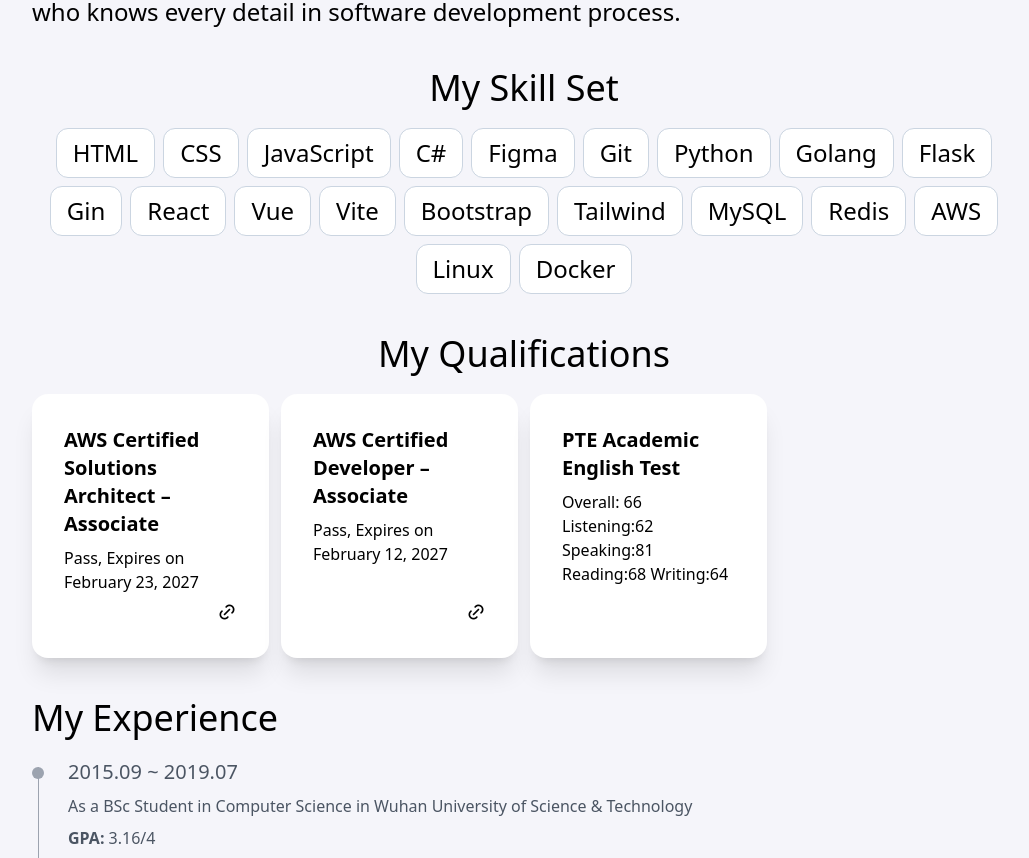
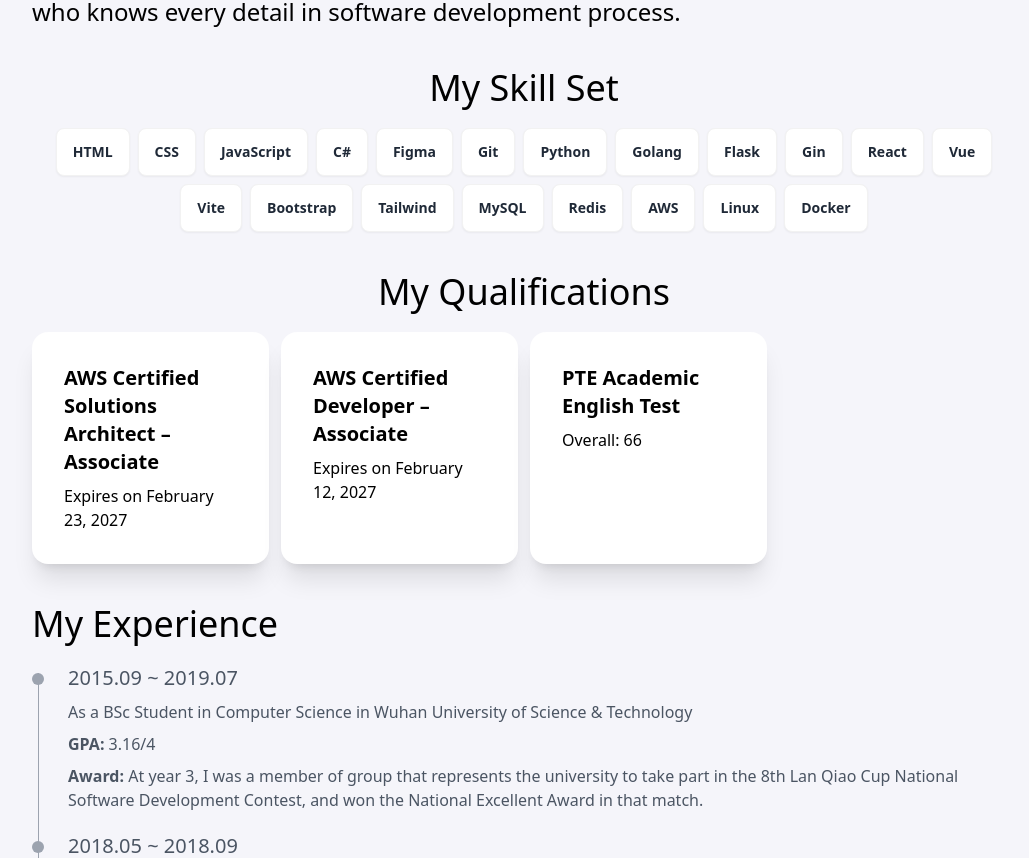
Before and after one commit to BakArchive/portfolio, a React (Vite) app: page /resume in a window 1280 px wide. Shown: the part 400-1258 px from the top of the page, without its empty margins (116-1145 px from the left). Built offline with nearby package versions, Linux system fonts and the light colour scheme.

Commit message:
unified card style

```diff
--- /dev/null
+++ b/src/components/Card.jsx
@@ -0,0 +1,32 @@
+function Card({ title, subTitle, content, img, link, tags, className }) {
+  return (
+    <div className={`card bg-base-100 hover:bg-base-200 shadow-xl ${className}`}>
+      {img && (
+        <figure>
+          <img className="object-cover" src={img} alt="poster" />
+        </figure>
+      )}
+      <div className="card-body flex flex-col justify-between">
+        <a href={link} className={`card-title ${link ? "hover:underline" : ""}`} target="_blank">
+          {title}
+        </a>
+        {subTitle && <p>{subTitle}</p>}
+        {content && <p>{content}</p>}
+        {tags && (
+          <div className="mt-2 flex flex-wrap justify-center gap-3">
+            {tags.map((tag, index) => (
+              <span
+                key={index}
+                className="text-xs btn btn-xs bg-base-100"
+              >
+                {tag}
+              </span>
+            ))}
+          </div>
+        )}
+      </div>
+    </div>
+  );
+}
+
+export default Card;
--- a/src/components/ProjectCard.jsx
+++ /dev/null
@@ -1,24 +0,0 @@
-function ProjectCard({ name, link, role, description, techniques, className }) {
-  return (
-    <div
-      className={`rounded-xl bg-base-100 hover:bg-base-200 border border-slate-300 flex flex-col justify-between p-5 ${className || ""}`}
-    >
-      <div>
-        <a href={link} target="_blank" className="text-2xl font-medium">
-          <i className="ti ti-link"></i> {name}
-        </a>
-        <p className="mb-2">{role}</p>
-        <p className="mb-4">{description}</p>
-      </div>
-      <div className="flex flex-wrap justify-center gap-3">
-        {techniques.map((technique, index) => (
-          <p key={index} className="text-sm border border-solid rounded p-1">
-            {technique}
-          </p>
-        ))}
-      </div>
-    </div>
-  );
-}
-
-export default ProjectCard;
--- a/src/components/Projects.jsx
+++ b/src/components/Projects.jsx
@@ -1,4 +1,4 @@
-import ProjectCard from "/src/components/ProjectCard.jsx";
+import Card from "/src/components/Card.jsx";
 import { useEffect, useState } from "react";
 import { projects } from "@/api/github";
 
@@ -23,15 +23,16 @@
 
   if (state === 1) {
     content = data.repos
-      .filter((proj) => proj.name.toLowerCase().includes(keyword))
+      .filter((proj) => proj.name.toLowerCase().includes(keyword.toLowerCase()))
       .map((proj, index) => (
-        <ProjectCard
+
+        <Card
           key={index}
-          name={proj.name}
+          title={proj.name}
           link={proj.link}
-          role={proj.role}
-          description={proj.description}
-          techniques={proj.techniques}
+          subTitle={proj.role}
+          content={proj.description}
+          tags={proj.techniques}
           className="col-span-12 md:col-span-6 lg:col-span-4"
         />
       ));
--- a/src/components/Skills.jsx
+++ b/src/components/Skills.jsx
@@ -1,11 +1,12 @@
 function Skills({ data, className }) {
   return (
-    <div className={`flex flex-wrap justify-center gap-1 md:gap-2 ${className || ""}`}>
+    <div
+      className={`flex flex-wrap justify-center gap-1 md:gap-2 ${
+        className || ""
+      }`}
+    >
       {data.map((skill, index) => (
-        <p
-          key={index}
-          className="rounded-xl bg-white px-2 py-1 md:px-4 md:py-2 text-normal md:text-xl lg:text-2xl border border-slate-300"
-        >
+        <p key={index} className="btn bg-base-100">
           {skill}
         </p>
       ))}
--- a/src/components/TMDB.jsx
+++ b/src/components/TMDB.jsx
@@ -1,7 +1,8 @@
 import { useEffect, useState } from "react";
 import tmdb from "@/api/tmdb";
+import Card from "@/components/Card";
 
-function TMDB({list, secret, className}) {
+function TMDB({ list, secret, className }) {
   const [data, setData] = useState(null);
   const [state, setState] = useState(0); // 0: loading, 1: success, 2: failed
 
@@ -21,19 +22,13 @@
   if (state === 1) {
     content = data.items.map((item, index) => {
       return (
-        <div
+        <Card
           key={index}
-          className="card col-span-full md:col-span-6 lg:col-span-3 bg-base-100 hover:bg-base-200 shadow-xl"
-        >
-          <figure>
-            <img className="object-cover" src={item.poster} alt="poster" />
-          </figure>
-          <a href={item.link} target="_blank">
-            <div className="card-body">
-              <p className="card-title text-lg">{item.name}</p>
-            </div>
-          </a>
-        </div>
+          className="col-span-full md:col-span-6 lg:col-span-3"
+          img={item.poster}
+          title={item.name}
+          link={item.link}
+        />
       );
     });
   } else if (state === -1) {
@@ -41,7 +36,9 @@
   }
 
   return (
-    <div className={`mt-5 w-full grid grid-cols-12 min-h-40 gap-3 ${className}`}>
+    <div
+      className={`mt-5 w-full grid grid-cols-12 min-h-40 gap-3 ${className}`}
+    >
       {content}
     </div>
   );
--- a/src/config.js
+++ b/src/config.js
@@ -159,16 +159,16 @@
       {
         name: "AWS Certified Solutions Architect – Associate",
         link: "https://www.credly.com/badges/8d20efe6-9220-42b6-beaa-79fc33e8f526",
-        detail: "Pass, Expires on February 23, 2027",
+        detail: "Expires on February 23, 2027",
       },
       {
         name: "AWS Certified Developer – Associate",
         link: "https://www.credly.com/badges/a6a64eed-74fe-412b-b691-0c9683f1ca97",
-        detail: "Pass, Expires on February 12, 2027",
+        detail: "Expires on February 12, 2027",
       },
       {
         name: "PTE Academic English Test",
-        detail: "Overall: 66 Listening:62 Speaking:81 Reading:68 Writing:64",
+        detail: "Overall: 66",
       },
     ],
   },
--- a/src/layout/Resume.jsx
+++ b/src/layout/Resume.jsx
@@ -1,5 +1,6 @@
 import Title from "@/components/Title";
 import SectionTitle from "@/components/SectionTitle";
+import Card from "@/components/Card";
 import Content from "@/components/Content";
 import Skills from "@/components/Skills";
 import Experience from "@/components/Experience";
@@ -28,22 +29,13 @@
         <SectionTitle text="My Qualifications" className="text-center mb-5" />
         <div className="grid grid-cols-12 gap-3">
           {config.resume.qualifications.map((item, index) => (
-            <div
+            <Card
               key={index}
-              className="card col-span-full md:col-span-6 lg:col-span-3 bg-base-100 hover:bg-base-200 shadow-xl"
-            >
-              <div className="card-body">
-                <h2 className="card-title">{item.name}</h2>
-                {item.detail && <p>{item.detail}</p>}
-                {item.link && (
-                  <div className="card-actions justify-end">
-                    <a href={item.link} target="_blank">
-                      <i className="text-xl ti ti-link"></i>
-                    </a>
-                  </div>
-                )}
-              </div>
-            </div>
+              className="col-span-full md:col-span-6 lg:col-span-3"
+              title={item.name}
+              content={item.detail}
+              link={item.link}
+            />
           ))}
         </div>
       </section>
```
